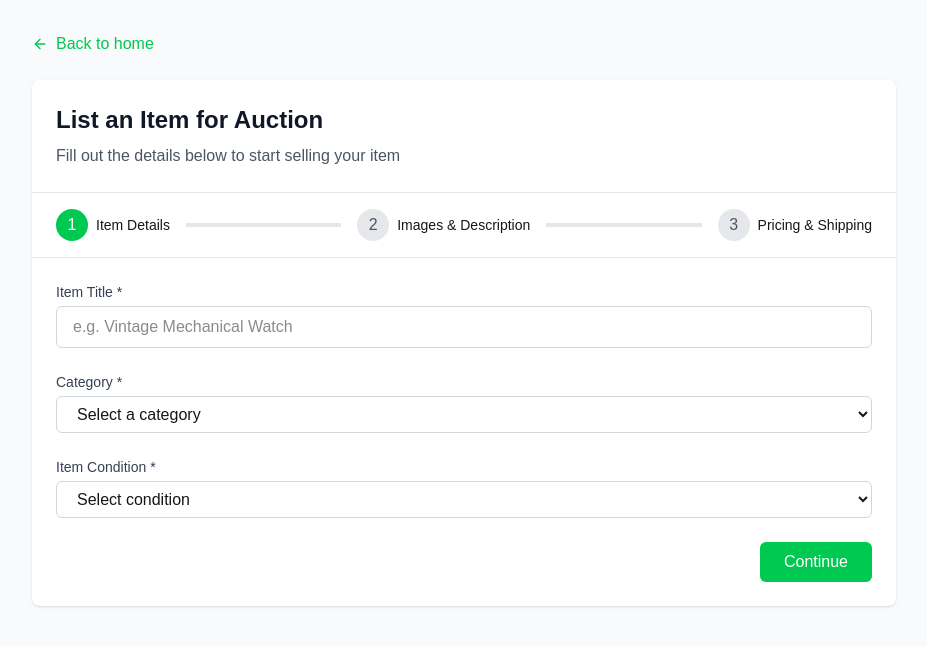
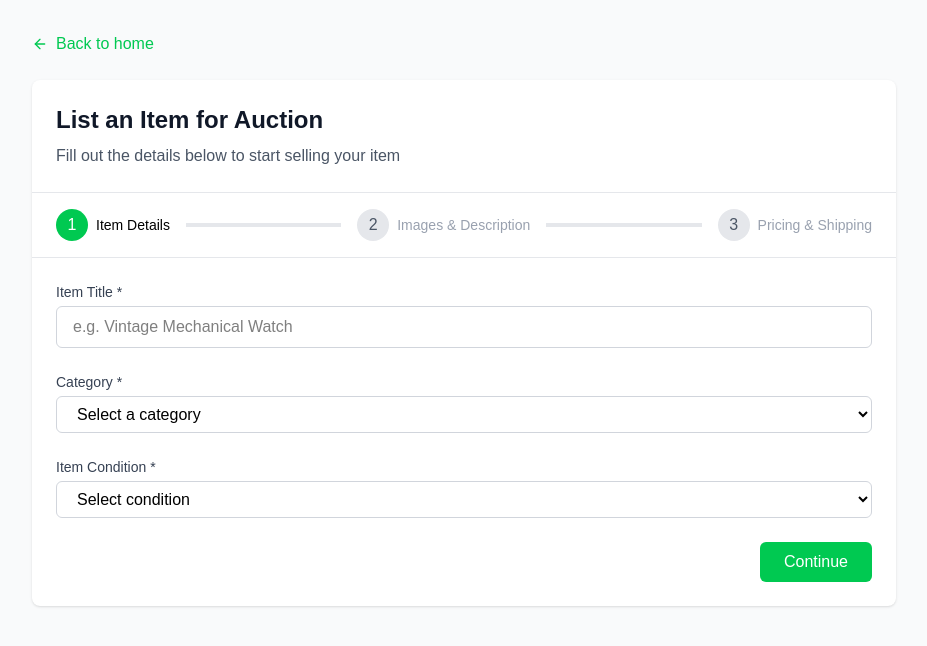
Before and after one commit to OmeetK/3313_project, a Next.js app in the folder my-app/: page /sell in a window 1280 px wide. Shown: the top 646 px of the page, without its empty margins (176-1103 px from the left). Built offline with nearby package versions, Linux system fonts and the light colour scheme.

Commit message:
made input text black

```diff
--- a/my-app/app/auction/[id]/page.tsx
+++ b/my-app/app/auction/[id]/page.tsx
@@ -132,7 +132,7 @@ export default function AuctionDetailPage({ params }: { params: { id: string } }
                         step={auction.minBidIncrement}
                         value={bidAmount}
                         onChange={(e) => setBidAmount(Number(e.target.value))}
-                        className="w-full pl-8 pr-4 py-2 border border-gray-300 rounded-l-md focus:outline-none focus:ring-2 focus:ring-green-500"
+                        className="w-full pl-8 pr-4 py-2 border border-gray-300 rounded-l-md focus:outline-none focus:ring-2 focus:ring-green-500 text-black"
                       />
                     </div>
                     <button
@@ -142,7 +142,7 @@ export default function AuctionDetailPage({ params }: { params: { id: string } }
                       Place Bid
                     </button>
                   </div>
-                  <p className="text-xs text-gray-500">Enter ${auction.currentBid + auction.minBidIncrement} or more</p>
+                  <p className="text-xs text-black">Enter ${auction.currentBid + auction.minBidIncrement} or more</p>
                 </form>
               </div>
 
--- a/my-app/app/browse/page.tsx
+++ b/my-app/app/browse/page.tsx
@@ -354,7 +354,7 @@ export default function BrowsePage() {
               <h3 className="font-medium text-gray-900 mb-3">Price Range</h3>
               <div className="grid grid-cols-2 gap-2">
                 <div>
-                  <label htmlFor="min" className="block text-xs text-gray-500 mb-1">
+                  <label htmlFor="min" className="block text-xs text-black-500 mb-1">
                     Min ($)
                   </label>
                   <input
@@ -365,11 +365,11 @@ export default function BrowsePage() {
                     value={priceRange.min}
                     onChange={handlePriceChange}
                     placeholder="Min"
-                    className="w-full px-3 py-1 text-sm border border-gray-300 rounded-md focus:outline-none focus:ring-2 focus:ring-green-500"
+                    className="w-full px-3 py-1 text-black border border-gray-300 rounded-md focus:outline-none focus:ring-2 focus:ring-green-500"
                   />
                 </div>
                 <div>
-                  <label htmlFor="max" className="block text-xs text-gray-500 mb-1">
+                  <label htmlFor="max" className="block text-xs text-black-500 mb-1">
                     Max ($)
                   </label>
                   <input
@@ -380,7 +380,7 @@ export default function BrowsePage() {
                     value={priceRange.max}
                     onChange={handlePriceChange}
                     placeholder="Max"
-                    className="w-full px-3 py-1 text-sm border border-gray-300 rounded-md focus:outline-none focus:ring-2 focus:ring-green-500"
+                    className="w-full px-3 py-1 text-black border border-gray-300 rounded-md focus:outline-none focus:ring-2 focus:ring-green-500"
                   />
                 </div>
               </div>
@@ -391,7 +391,7 @@ export default function BrowsePage() {
               <select
                 value={sortBy}
                 onChange={(e) => setSortBy(e.target.value)}
-                className="w-full px-3 py-2 text-sm border border-gray-300 rounded-md focus:outline-none focus:ring-2 focus:ring-green-500"
+                className="w-full px-3 py-2 text-black border border-gray-300 rounded-md focus:outline-none focus:ring-2 focus:ring-green-500"
               >
                 <option value="ending-soon">Ending Soon</option>
                 <option value="price-low">Price: Low to High</option>
--- a/my-app/app/page.tsx
+++ b/my-app/app/page.tsx
@@ -27,9 +27,9 @@ export default function HomePage() {
                 <input
                   type="text"
                   placeholder="Search items..."
-                  className="w-full md:w-64 pl-10 pr-4 py-2 rounded-lg border border-gray-300 focus:outline-none focus:ring-2 focus:ring-green-500"
+                  className="w-full md:w-64 pl-10 pr-4 py-2 rounded-lg text-black border border-gray-300 focus:outline-none focus:ring-2 focus:ring-green-500"
                 />
-                <Search className="absolute left-3 top-2.5 h-5 w-5 text-gray-400" />
+                <Search className="absolute left-3 top-2.5 h-5 w-5 text-black-400" />
               </div>
 
               <div className="flex items-center space-x-4">
--- a/my-app/app/sell/page.tsx
+++ b/my-app/app/sell/page.tsx
@@ -74,6 +74,8 @@ export default function SellPage() {
          {/* Progress Steps */}
 <div className="px-6 py-4 border-b border-gray-200">
   <div className="flex items-center justify-between">
+
+    {/* Step 1 */}
     <div className="flex items-center">
       <div
         className={`flex items-center justify-center w-8 h-8 rounded-full ${
@@ -82,9 +84,15 @@ export default function SellPage() {
       >
         1
       </div>
-                <div className="ml-2 text-sm font-medium">Item Details</div>
+      <div className={`ml-2 text-sm font-medium ${currentStep >= 1 ? "text-black" : "text-gray-400"}`}>
+        Item Details
       </div>
+    </div>
+
+    {/* Line between Step 1 & 2 */}
     <div className={`flex-grow mx-4 h-1 ${currentStep >= 2 ? "bg-green-500" : "bg-gray-200"}`}></div>
+
+    {/* Step 2 */}
     <div className="flex items-center">
       <div
         className={`flex items-center justify-center w-8 h-8 rounded-full ${
@@ -93,9 +101,15 @@ export default function SellPage() {
       >
         2
       </div>
-                <div className="ml-2 text-sm font-medium">Images & Description</div>
+      <div className={`ml-2 text-sm font-medium ${currentStep >= 2 ? "text-black" : "text-gray-400"}`}>
+        Images & Description
       </div>
+    </div>
+
+    {/* Line between Step 2 & 3 */}
     <div className={`flex-grow mx-4 h-1 ${currentStep >= 3 ? "bg-green-500" : "bg-gray-200"}`}></div>
+
+    {/* Step 3 */}
     <div className="flex items-center">
       <div
         className={`flex items-center justify-center w-8 h-8 rounded-full ${
@@ -104,10 +118,14 @@ export default function SellPage() {
       >
         3
       </div>
-                <div className="ml-2 text-sm font-medium">Pricing & Shipping</div>
+      <div className={`ml-2 text-sm font-medium ${currentStep >= 3 ? "text-black" : "text-gray-400"}`}>
+        Pricing & Shipping
       </div>
     </div>
+
   </div>
+</div>
+
 
           <form onSubmit={handleSubmit}>
             {/* Step 1: Item Details */}
@@ -126,7 +144,7 @@ export default function SellPage() {
                       value={formData.title}
                       onChange={handleChange}
                       placeholder="e.g. Vintage Mechanical Watch"
-                      className="w-full px-4 py-2 border border-gray-300 rounded-md focus:outline-none focus:ring-2 focus:ring-green-500"
+                      className="w-full px-4 py-2 text-black border border-gray-300 rounded-md focus:outline-none focus:ring-2 focus:ring-green-500"
                     />
                   </div>
 
@@ -140,7 +158,7 @@ export default function SellPage() {
                       required
                       value={formData.category}
                       onChange={handleChange}
-                      className="w-full px-4 py-2 border border-gray-300 rounded-md focus:outline-none focus:ring-2 focus:ring-green-500"
+                      className="w-full px-4 py-2 text-black border border-gray-300 rounded-md focus:outline-none focus:ring-2 focus:ring-green-500"
                     >
                       <option value="">Select a category</option>
                       <option value="electronics">Electronics</option>
@@ -162,7 +180,7 @@ export default function SellPage() {
                       required
                       value={formData.condition}
                       onChange={handleChange}
-                      className="w-full px-4 py-2 border border-gray-300 rounded-md focus:outline-none focus:ring-2 focus:ring-green-500"
+                      className="w-full px-4 py-2 text-black border border-gray-300 rounded-md focus:outline-none focus:ring-2 focus:ring-green-500"
                     >
                       <option value="">Select condition</option>
                       <option value="new">New</option>
```
Lines whose indentation alone changed are shown as unchanged.
